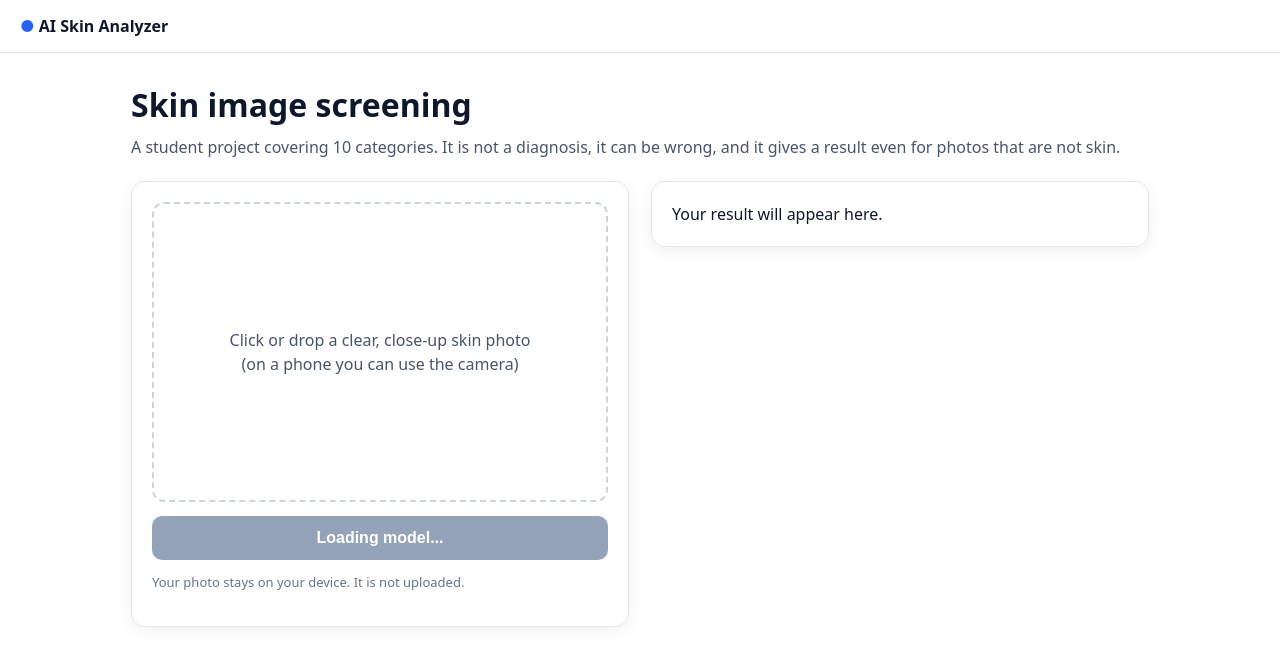
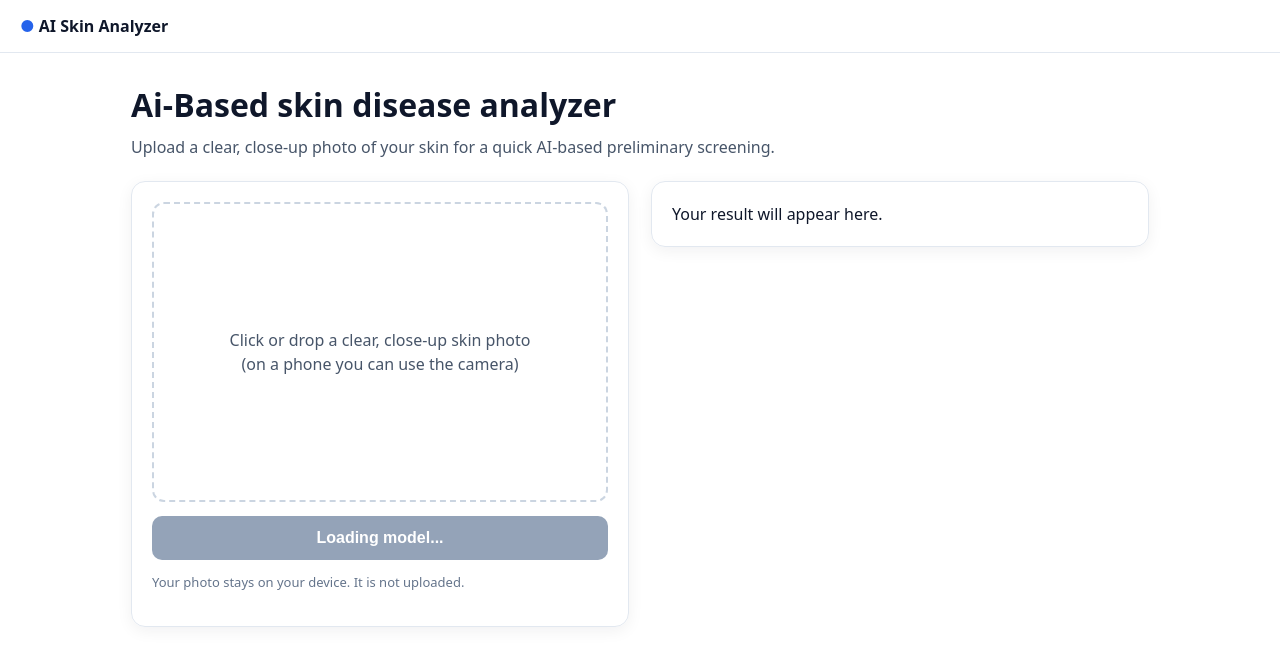
Before and after one commit to Charanpreet67/skin-analyzer, a plain HTML site: page index.html in a window 1280 px wide. Drawn offline with Linux system fonts and the light colour scheme; a script that the page names is missing.

Commit message:
Update index.html

```diff
--- a/index.html
+++ b/index.html
@@ -18,8 +18,8 @@ button:disabled{background:#94a3b8;cursor:default}
 </style></head><body>
 <nav><span>&#9679;</span> AI Skin Analyzer</nav>
 <main>
-<h1>Skin image screening</h1>
-<p class="sub">A student project covering 10 categories. It is not a diagnosis, it can be wrong, and it gives a result even for photos that are not skin.</p>
+<h1>Ai-Based skin disease analyzer</h1>
+<p class="sub">Upload a clear, close-up photo of your skin for a quick AI-based preliminary screening.</p>
 <div class="grid">
 <section class="card">
 <label id="drop" for="file">Click or drop a clear, close-up skin photo<br>(on a phone you can use the camera)</label>
```
